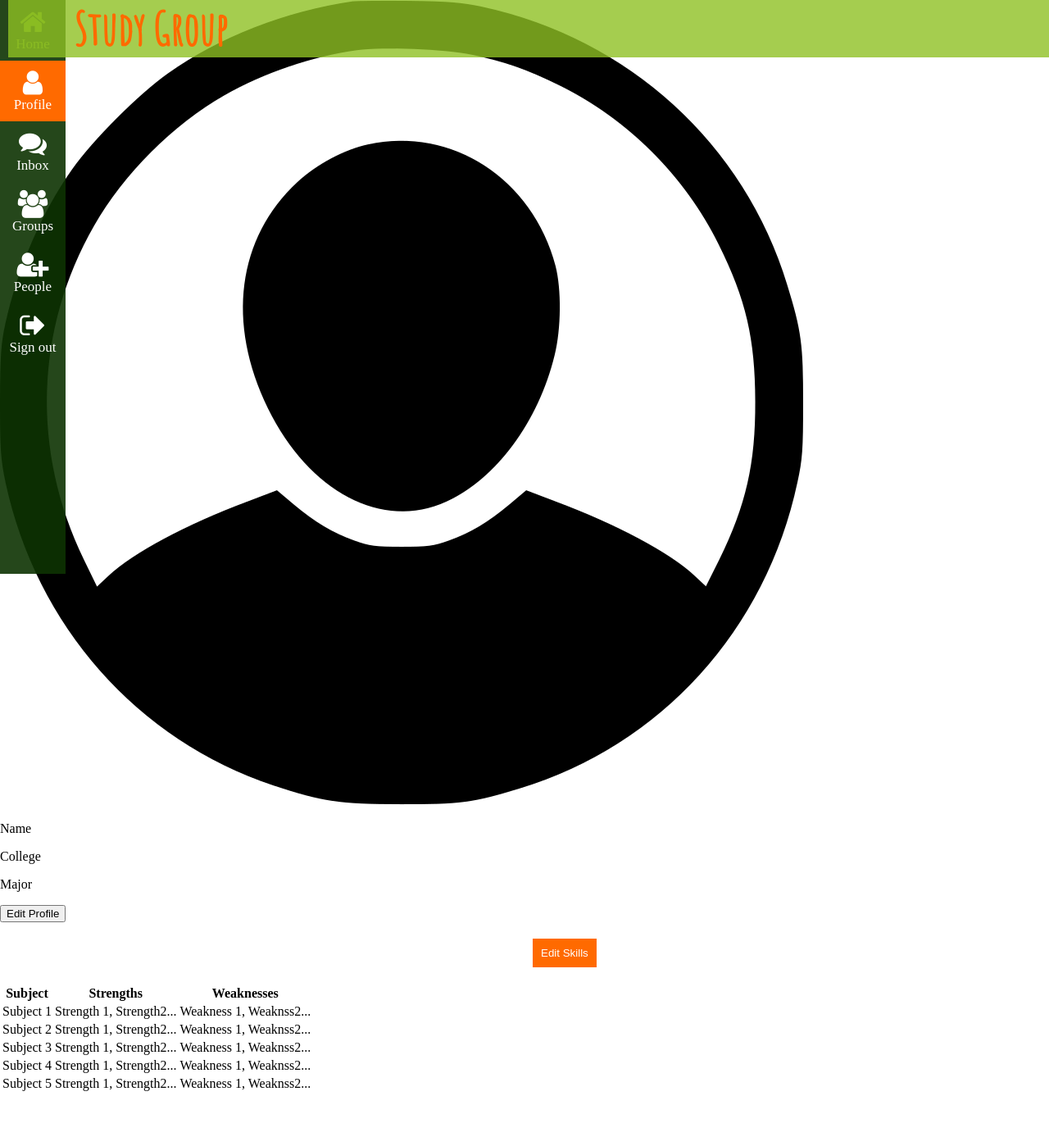
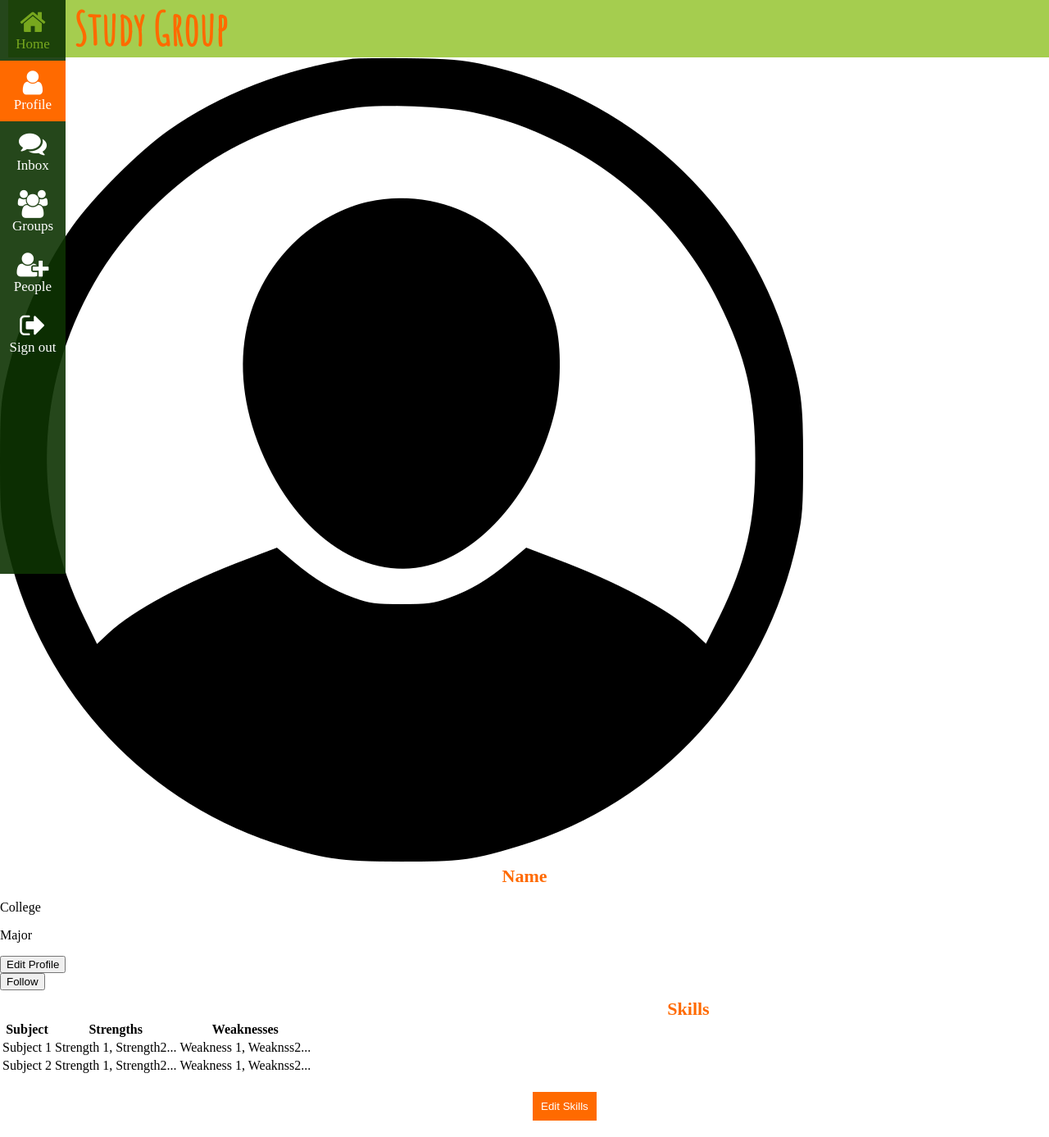
Before and after one commit to anirban-biswas/Web-Based-Design, a PHP site: page /Profile.php in a window 1280 px wide. Shown: the whole page at 82% size. Before the commit the page ends 1331 px from the top, so only its background shows below. Run offline with PHP 8.4, Linux system fonts and the light colour scheme.

Commit message:
Update Profile.php
Adds Follow button

```diff
--- a/Profile.php
+++ b/Profile.php
@@ -22,21 +22,23 @@
       <a href="logout.php"><i class="fa fa-sign-out fa-2x"></i>Sign out</a>
    </div>
 
-   <a href="main.html"><h1 class="title titlebg position">Study Group</h1></a>
+   <a href="main.html"><h1 class="title titlebg">Study Group</h1></a>
 
 
       <img class="profileImage" src="avatar.png"/>
+
       <div class="ProfileBox">
-      <p>Name</p>
+      <h3>Name</h3>
       <p>College</p>
       <p>Major</p>
+      <a href="editprofile.html"><button>Edit Profile</button></a>
       </div>
 
-      <a href="editprofile.php"><button class="profileButton">Edit Profile</button></a>
+      <a href="#InsertLinkHere"><button id="follow" class="followButton" onclick="followUnfollow()">Follow</button></a>
 
 
     <div class="skills">
-    <a href="editskills.php"><button>Edit Skills</button></a>
+    <h3>Skills</h3>
 
       <table>
           <tr>
@@ -54,23 +56,26 @@
             <td>Strength 1, Strength2...</td>
             <td>Weakness 1, Weaknss2...</td>
           </tr>
-          <tr>
-            <td>Subject 3</td>
-            <td>Strength 1, Strength2...</td>
-            <td>Weakness 1, Weaknss2...</td>
-          </tr>
-          <tr>
-            <td>Subject 4</td>
-            <td>Strength 1, Strength2...</td>
-            <td>Weakness 1, Weaknss2...</td>
-          </tr>
-          <tr>
-            <td>Subject 5</td>
-            <td>Strength 1, Strength2...</td>
-            <td>Weakness 1, Weaknss2...</td>
-          </tr>
         </table>
+
+        <a href="editskills.php"><button>Edit Skills</button></a>
     </div>
+
+    <script type="text/javascript">
+
+      function followUnfollow(){
+
+      var button = document.getElementById("follow");
+      var buttonContent = button.textContent;
+
+      if(buttonContent == "Follow"){
+        button.innerHTML = "Unfollow";
+      }
+      else{
+        button.innerHTML = "Follow";
+      }
+    }
+    </script>
 
 
 </body>
```
